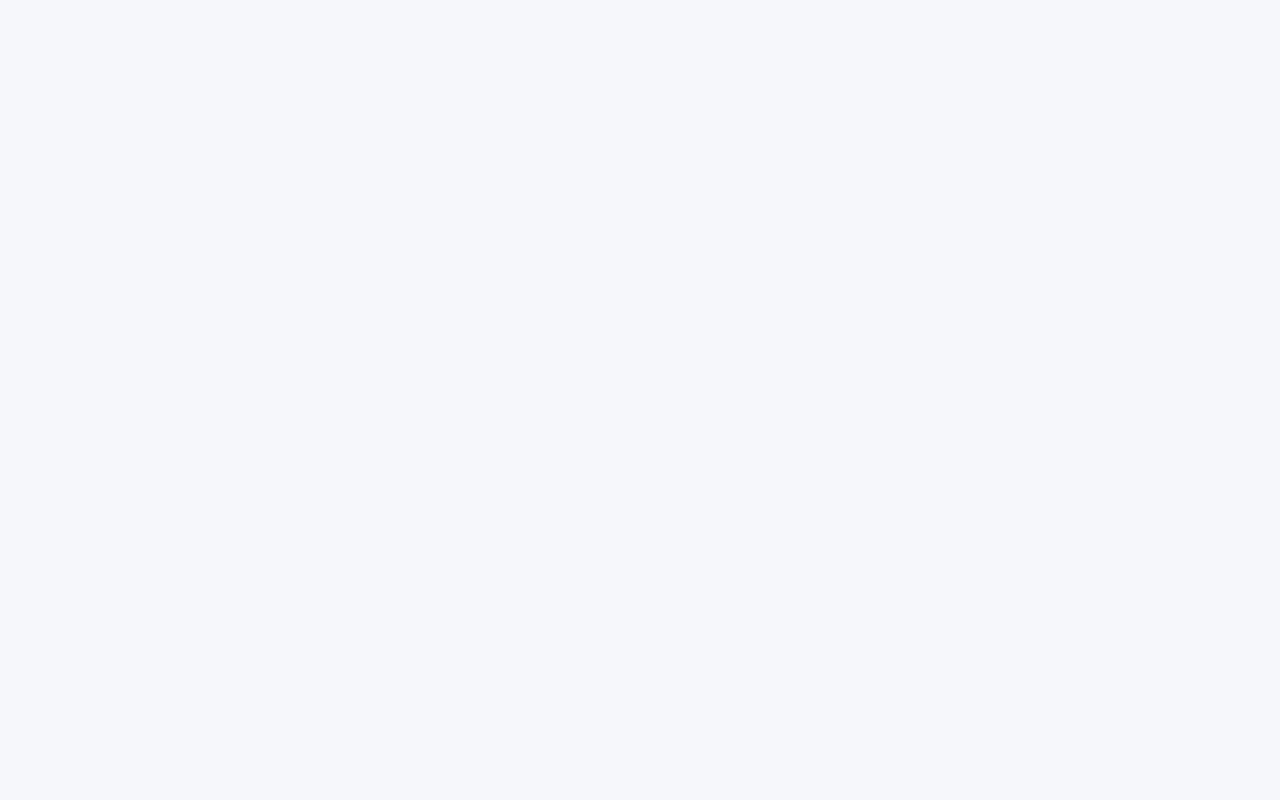
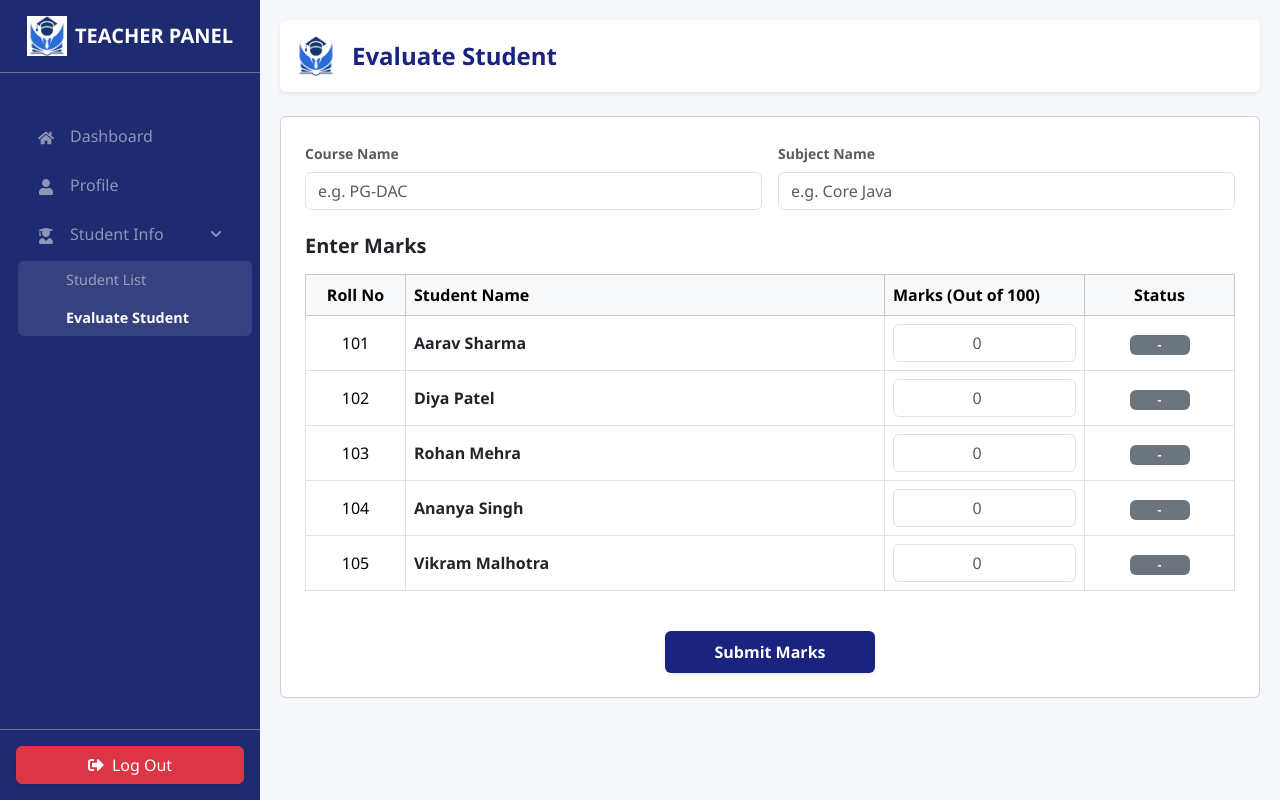
Before and after one commit to Institute-Management-System/Institute-Management-System, a React (Vite) app in the folder frontend/app/: page /teacher/evaluate in a window 1280 px wide. Before the commit this address had no page. Built offline with nearby package versions, Linux system fonts and the light colour scheme.

Commit message:
teacher-evaluate-student Added

```diff
--- a/frontend/app/src/App.jsx
+++ b/frontend/app/src/App.jsx
@@ -27,7 +27,7 @@ import StudentSubjects from "./pages/students/Subjects";
 import TeacherDashboard from "./pages/teacher/TeacherDashboard";
 import TeacherProfile from "./pages/teacher/TeacherProfile";
 import TeacherStudentList from "./pages/teacher/TeacherStudentList";
-
+import TeacherEvaluateStudent from "./pages/teacher/TeacherEvaluateStudent";
 const App = () => {
 
   return (
@@ -63,7 +63,8 @@ const App = () => {
           <Route index element={<Navigate to="dashboard" />} />
           <Route path="dashboard" element={<TeacherDashboard />} />
           <Route path="profile" element={<TeacherProfile />} />
-            <Route path="student-list" element={<TeacherStudentList />} />
+          <Route path="student-list" element={<TeacherStudentList />} />
+          <Route path="evaluate" element={<TeacherEvaluateStudent />} />
         </Route>
          </Routes>
       <ToastContainer position="top-right" autoClose={3000} />
--- a/frontend/app/src/layout/MainLayout.jsx
+++ b/frontend/app/src/layout/MainLayout.jsx
@@ -71,7 +71,8 @@ const MainLayout = ({ role }) => {
           icon: <FaUserGraduate />,
           isDropdown: true,
           subLinks: [
-           { path: "/teacher/student-list", label: "Student List" }
+           { path: "/teacher/student-list", label: "Student List" },
+            { path: "/teacher/evaluate", label: "Evaluate Student" }
           ]
         }
       ];
--- /dev/null
+++ b/frontend/app/src/pages/teacher/TeacherEvaluateStudent.jsx
@@ -0,0 +1,228 @@
+import React, { useState, useEffect } from "react";
+// useState  -> to store students list, marks, course info
+// useEffect -> to load data when component loads
+
+import Logo from "../../assets/Logo.png";
+// Logo image for header
+
+import { ToastContainer, toast } from "react-toastify";
+// ToastContainer -> required to display toast messages
+// toast -> used to show success/error popup messages
+
+import "react-toastify/dist/ReactToastify.css";
+// toast default css
+
+const TeacherEvaluateStudent = () => {
+
+  // students state holds list of student objects (roll no + name)
+  const [students, setStudents] = useState([]);
+
+  // marks state stores marks for each student in key-value format
+  const [marks, setMarks] = useState({});
+
+  // courseInfo holds course name and subject name entered by teacher
+  const [courseInfo, setCourseInfo] = useState({ course: "", subject: "" });
+
+  // useEffect runs once on first render (component mount)
+  useEffect(() => {
+    // Dummy student data (in real app this will come from backend API)
+    const fetchedStudents = [
+      { id: 101, name: "Aarav Sharma" },
+      { id: 102, name: "Diya Patel" },
+      { id: 103, name: "Rohan Mehra" },
+      { id: 104, name: "Ananya Singh" },
+      { id: 105, name: "Vikram Malhotra" },
+    ];
+
+    // store students list into state
+    setStudents(fetchedStudents);
+  }, []);
+
+  // function updates marks state when teacher enters marks
+  const handleMarkChange = (studentId, value) => {
+    setMarks((prev) => ({
+      ...prev,          // keep previous marks
+      [studentId]: value, // update current student mark
+    }));
+  };
+
+  // function returns Pass/Fail based on marks
+  const getStatus = (mark) => {
+    // if mark not entered yet -> show "-"
+    if (!mark) return "-";
+
+    // pass condition: marks >= 40
+    return parseInt(mark) >= 40 ? "Pass" : "Fail";
+  };
+
+  // Submit button handler
+  const handleSubmit = (e) => {
+    e.preventDefault(); // prevents page refresh on submit
+
+    // validation: course & subject required
+    if (!courseInfo.course || !courseInfo.subject) {
+      toast.error("Please enter Course and Subject details");
+      return;
+    }
+
+    // Preparing payload for backend
+    // It creates array containing marks for each student
+    const payload = students.map((student) => ({
+      studentId: student.id,
+      marks: marks[student.id] || 0, // if no marks entered then 0
+      status: getStatus(marks[student.id]), // pass/fail
+    }));
+
+    // In real project, payload will be sent using API call
+    // axios.post("/submitMarks", payload)
+
+    toast.success("Marks submitted successfully!");
+  };
+
+  return (
+    <>
+      {/* Toast container for notifications */}
+      <ToastContainer position="top-right" autoClose={2000} />
+
+      {/* Page Header Section */}
+      <div className="page-header mb-4 d-flex align-items-center gap-3 shadow-sm bg-white p-3 rounded">
+        <img src={Logo} alt="Logo" style={{ width: "40px" }} />
+        <h4 className="mb-0 fw-bold" style={{ color: "#1a237e" }}>
+          Evaluate Student
+        </h4>
+      </div>
+
+      {/* Main container */}
+      <div className="container-fluid p-0">
+        <div className="card card-custom p-4">
+
+          {/* Form starts here */}
+          <form onSubmit={handleSubmit}>
+
+            {/* Course + Subject input section */}
+            <div className="row g-3 mb-4">
+
+              {/* Course name input */}
+              <div className="col-md-6">
+                <label className="form-label fw-bold text-muted small">Course Name</label>
+                <input
+                  type="text"
+                  className="form-control"
+                  placeholder="e.g. PG-DAC"
+                  value={courseInfo.course}
+                  // updating courseInfo.course
+                  onChange={(e) =>
+                    setCourseInfo({ ...courseInfo, course: e.target.value })
+                  }
+                />
+              </div>
+
+              {/* Subject name input */}
+              <div className="col-md-6">
+                <label className="form-label fw-bold text-muted small">Subject Name</label>
+                <input
+                  type="text"
+                  className="form-control"
+                  placeholder="e.g. Core Java"
+                  value={courseInfo.subject}
+                  // updating courseInfo.subject
+                  onChange={(e) =>
+                    setCourseInfo({ ...courseInfo, subject: e.target.value })
+                  }
+                />
+              </div>
+            </div>
+
+            {/* Table Title */}
+            <h5 className="fw-bold mb-3 text-dark">Enter Marks</h5>
+
+            {/* Marks Entry Table */}
+            <div className="table-responsive">
+              <table className="table table-custom table-bordered align-middle">
+
+                {/* Table Heading */}
+                <thead className="table-light">
+                  <tr>
+                    <th style={{ width: "100px" }} className="text-center">Roll No</th>
+                    <th>Student Name</th>
+                    <th style={{ width: "200px" }}>Marks (Out of 100)</th>
+                    <th style={{ width: "150px" }} className="text-center">Status</th>
+                  </tr>
+                </thead>
+
+                {/* Table Body */}
+                <tbody>
+                  {students.map((student) => {
+
+                    // marks entered for current student
+                    const currentMark = marks[student.id] || "";
+
+                    // calculate pass/fail status
+                    const status = getStatus(currentMark);
+
+                    return (
+                      <tr key={student.id}>
+
+                        {/* Student roll no */}
+                        <td className="text-center">{student.id}</td>
+
+                        {/* Student name */}
+                        <td className="fw-bold text-dark">{student.name}</td>
+
+                        {/* Input for marks */}
+                        <td>
+                          <input
+                            type="number"
+                            min="0"
+                            max="100"
+                            className="form-control text-center"
+                            placeholder="0"
+                            value={currentMark}
+                            // update marks for student
+                            onChange={(e) =>
+                              handleMarkChange(student.id, e.target.value)
+                            }
+                          />
+                        </td>
+
+                        {/* Pass/Fail badge */}
+                        <td className="text-center">
+                          <span
+                            className={`badge ${
+                              status === "Pass"
+                                ? "bg-success"
+                                : status === "Fail"
+                                ? "bg-danger"
+                                : "bg-secondary"
+                            }`}
+                            style={{ minWidth: "60px" }}
+                          >
+                            {status}
+                          </span>
+                        </td>
+                      </tr>
+                    );
+                  })}
+                </tbody>
+              </table>
+            </div>
+
+            {/* Submit button */}
+            <div className="d-flex justify-content-center mt-4">
+              <button
+                type="submit"
+                className="btn text-white px-5 py-2 fw-bold shadow-sm"
+                style={{ backgroundColor: "#1a237e" }}
+              >
+                Submit Marks
+              </button>
+            </div>
+          </form>
+        </div>
+      </div>
+    </>
+  );
+};
+
+export default TeacherEvaluateStudent;
+// exporting component so it can be used in routes/pages
```
